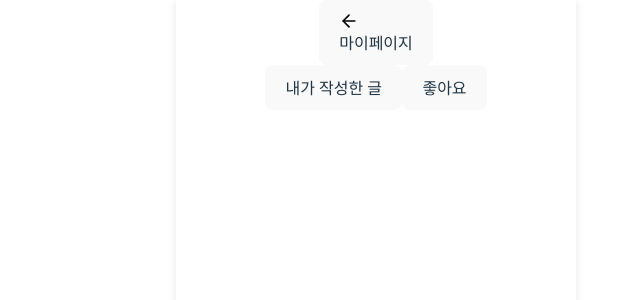
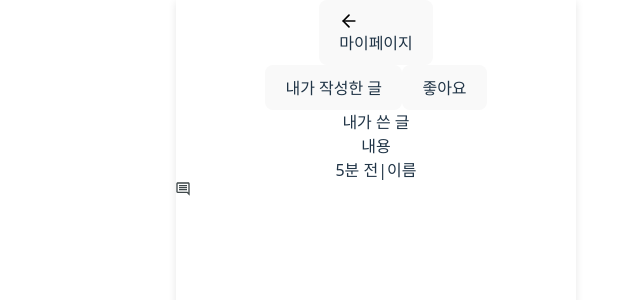
Before and after one commit to 2025-UMC-Hackathon/Frontend, a React (Vite) app: page /mypage in a window 1280 px wide. Shown: the top 300 px of the page, without its empty margins (264-904 px from the left). Built offline with nearby package versions, Linux system fonts and the light colour scheme.

Commit message:
design: 내가 작성한 글/좋아요 누른 글 공통 컴포넌트 틀 구상

```diff
--- a/src/components/board/BoardItem.tsx
+++ b/src/components/board/BoardItem.tsx
@@ -8,34 +8,55 @@ export type BoardItemProps = {
     disabilityType?: string;
     worry?: string;
     commentNum?: number;
+    variant?: 'board' | 'page';
 };
 
-export const BoardItem = ({
+const BoardItem = ({
     title,
     content,
     createdAt,
     nickname,
-    disabilityType,
-    worry,
     commentNum,
+    variant = 'board',
 }: BoardItemProps) => {
 
+    const boardStyles = {
+        container: "flex flex-col text-left bg-white w-full border-b border-[#D9D9D9]",
+        content: "px-[16px] py-[10px]",
+        title: "text-[12px] font-semibold mb-[10px]",
+        description: "text-[12px] font-semibold mb-[11px] line-clamp-2",
+        footer: "flex items-center justify-between text-[10px] text-xs text-[#9C9C9C]",
+        info: "flex gap-[7px]",
+        comment: "flex"
+    };
+
+    const pageStyles = {
+        container: "flex flex-col text-left bg-white w-full rounded-lg shadow-md mb-4",
+        content: "px-[20px] py-[16px]",
+        title: "text-[16px] font-bold mb-[12px] text-gray-800",
+        description: "text-[14px] font-medium mb-[12px] line-clamp-3 text-gray-600",
+        footer: "flex items-center justify-between text-[12px] text-gray-500",
+        info: "flex gap-[10px]",
+        comment: "flex items-center"
+    };
+
+    const styles = variant === 'board' ? boardStyles : pageStyles;
 
     return (
-        <div className="flex flex-col text-left bg-white w-full border-b border-[#D9D9D9]">
-            <div className="px-[16px] py-[10px]">
-                <h2 className="text-[12px] font-semibold mb-[10px]">{title}</h2>
-                <p className="text-[12px] font-semibold mb-[11px] line-clamp-2">
+        <div className={styles.container}>
+            <div className={styles.content}>
+                <h2 className={styles.title}>{title}</h2>
+                <p className={styles.description}>
                     {content}
                 </p>
-                <div className="flex items-center justify-between text-[10px] text-xs text-[#9C9C9C]">
-                    <div className="flex gap-[7px]">
+                <div className={styles.footer}>
+                    <div className={styles.info}>
                         <span>{createdAt}</span>
                         <span>|</span>
                         <span>{nickname}</span>
                     </div>
 
-                    <div className="flex">
+                    <div className={styles.comment}>
                         <img src={ic_landing_chat} alt="채팅 아이콘" />
                         <span className="ml-[1.33px]">{commentNum}</span>
                     </div>
@@ -45,3 +66,5 @@ export const BoardItem = ({
         </div>
     );
 };
+
+export default BoardItem;
--- a/src/components/board/BoardList.tsx
+++ b/src/components/board/BoardList.tsx
@@ -81,6 +81,7 @@ const BoardList = () => {
                             disabilityType={item.disabilityType}
                             worry={item.worry}
                             commentNum={item.commentNum}
+                            variant='board'
                         />
                     ))
                 ) : (
--- a/src/pages/mypage.tsx
+++ b/src/pages/mypage.tsx
@@ -1,4 +1,5 @@
 import { useNavigate } from 'react-router-dom';
+import BoardItem from '../components/board/BoardItem';
 
 export default function MyPage() {
 	const navigate = useNavigate();
@@ -28,7 +29,20 @@ export default function MyPage() {
 					>
 						좋아요
 					</button>
+
+
 				</div>
+				<BoardItem
+                            key="1"
+                            title="내가 쓴 글"
+                            content="내용"
+                            createdAt="5분 전"
+                            nickname="이름"
+                            disabilityType="타입"
+                            worry="고민 거리"
+
+                            variant='page'
+                        />
 			</div>
 		</div>
 	);
```
